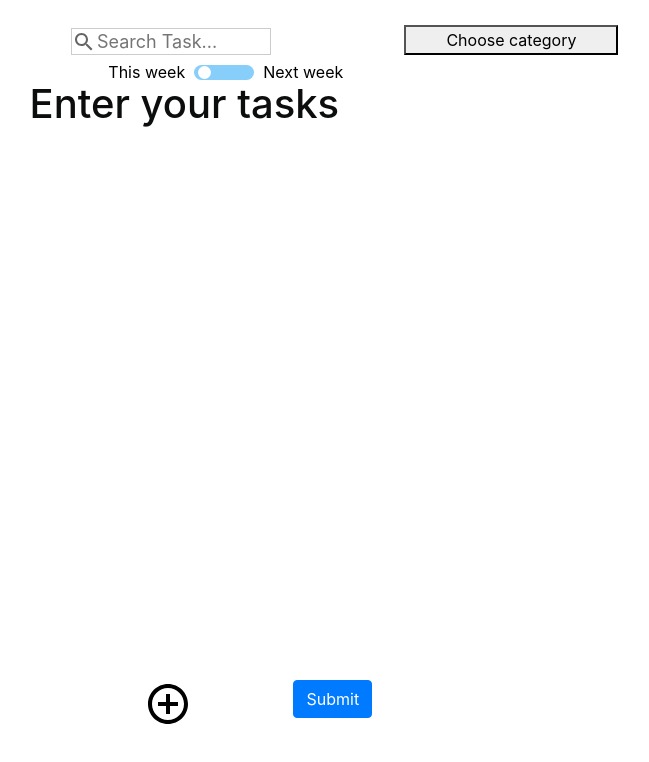
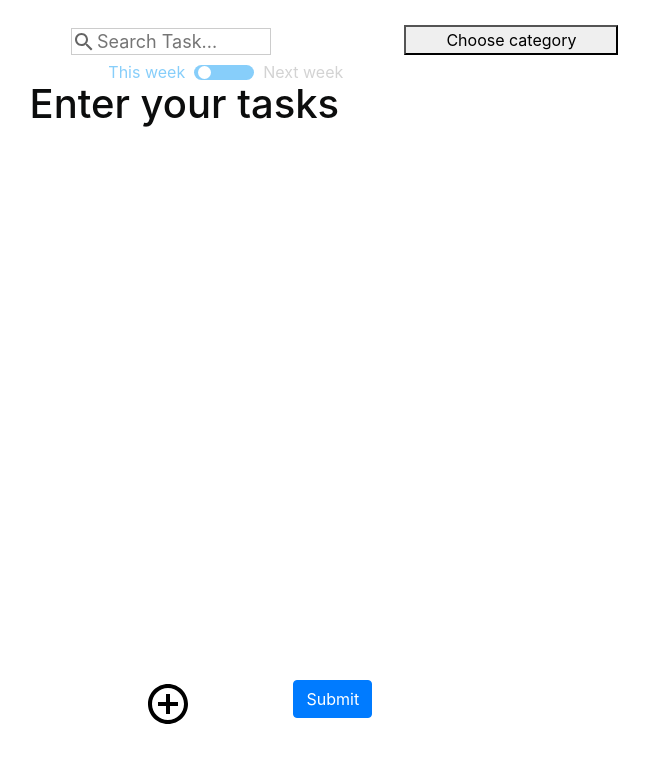
Before and after one commit to Amittulman/BIUprojectNEW, a React (Create React App) app in the folder frontend/: page / in a window 1280 px wide. Shown: the top 762 px of the page, without its empty margins (34-683 px from the left). Built offline with nearby package versions, Linux system fonts and the light colour scheme; no server answers; the HTML template or start-up script is replaced by a standard one.

Commit message:
Font changes and added "choose category" button, still does not work and not the final design.

```diff
--- a/frontend/src/components/App.css
+++ b/frontend/src/components/App.css
@@ -38,14 +38,14 @@
     margin-left: 35%;
 }
 
-.this_week, .next_week {
-    color: black;
+.week {
+    color: lightgrey;
     transition: color 0.2s linear;
 
 }
 
 .this_week_chosen {
-    color: lightblue;
+    color: lightskyblue;
     transition: color 0.2s linear;
 }
 
--- a/frontend/src/components/App.js
+++ b/frontend/src/components/App.js
@@ -125,21 +125,25 @@ const App = () => {
     let search_input = <input onKeyPress={findTask} id='input' type='text' placeholder='Search Task...'/>;
     let search = <div>{search_input}</div>
 
-    const foo = (event) => {
+    const switch_weeks = (event) => {
         let checkBox = event.target
         let thisWeek = document.getElementById('this_week')
         let nextWeek = document.getElementById('next_week')
         if (checkBox.checked) {
-            nextWeek.classList.remove('next_week')
+            nextWeek.classList.remove('week')
             nextWeek.classList.add('next_week_chosen')
             thisWeek.classList.remove('this_week_chosen')
-            thisWeek.classList.add('this_week')
+            thisWeek.classList.add('week')
         } else {
-            thisWeek.classList.remove('this_week')
+            thisWeek.classList.remove('week')
             thisWeek.classList.add('this_week_chosen')
             nextWeek.classList.remove('next_week_chosen')
-            nextWeek.classList.add('next_week')
+            nextWeek.classList.add('week')
         }
+    }
+
+    const markCategories = (event) => {
+        alert('Not implemented')
     }
 
     return (
@@ -147,7 +151,7 @@ const App = () => {
             {/*<button onClick={closeTaskPane}>click</button>*/}
             <div id='site_top' className='row'>
                 <div className='col-4'>{search}</div>
-                <button className='col-2' style={{marginTop: '25px'}}>Choose category</button>
+                <button onClick={markCategories} className='col-2' style={{marginTop: '25px'}}>Choose category</button>
             </div>
             <div className='row'>
                 <div id='todo_parent' className='col-4'>
@@ -155,12 +159,12 @@ const App = () => {
                         <Todo setToOptimize={setToOptimize} updating_tasks={tasks} trigTasks={taskIDTrig} getTasks={taskGetter} setTasks={taskSetter}/>
                     </div>
                     <div id='boo' className='row'>
-                        <span id='this_week' className='this_week'>This week&nbsp;&nbsp;</span>
+                        <span id='this_week' className='this_week_chosen'>This week&nbsp;&nbsp;</span>
                         <label className="switch">
-                            <input onChange={(e)=>foo(e)} id='aba' type="checkbox"/>
+                            <input onChange={(e)=>switch_weeks(e)} id='week_switch' type="checkbox"/>
                             <span className="slider round"/>
                         </label>
-                        <span id='next_week' className='next_week'>&nbsp;&nbsp;Next week</span>
+                        <span id='next_week' className='week'>&nbsp;&nbsp;Next week</span>
                     </div>
                 </div>
 
```
